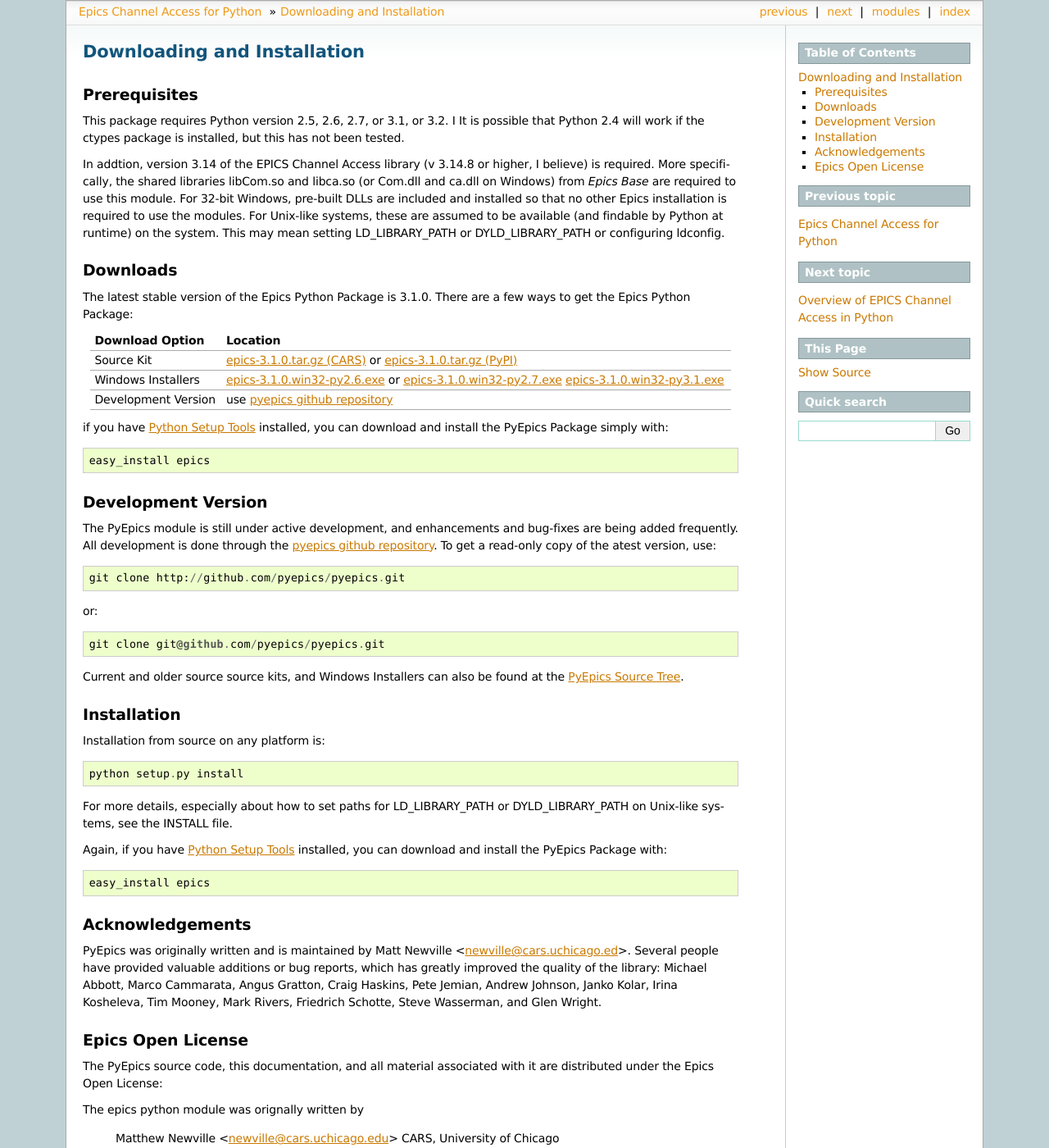
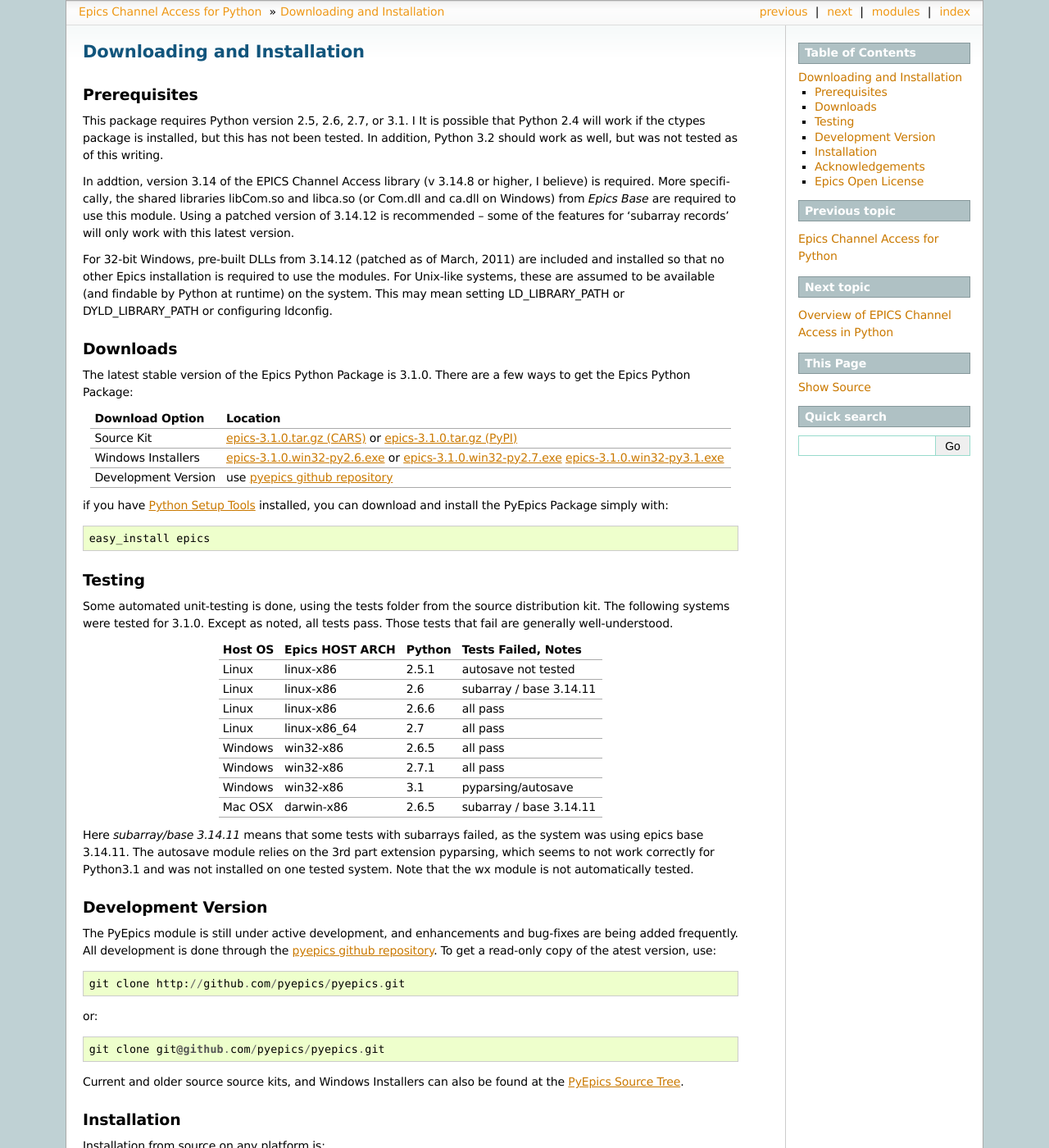
Before and after one commit to pyepics/pyepics, a Sphinx documentation site: the page built from doc/installation.rst, in a window 1280 px wide and 1400 px high. Shown: the whole window at 82% size. Built offline with Sphinx 7.4.7, drawn with Linux system fonts in a browser that asks for light colours; formulas are drawn with MathJax 3; the version number is read from the project's files by our own code.

Commit message:
added test results

```diff
--- a/doc/installation.rst
+++ b/doc/installation.rst
@@ -5,18 +5,23 @@
 Prerequisites
 ~~~~~~~~~~~~~~~
 
-This package requires Python version 2.5, 2.6, 2.7, or 3.1, or 3.2.  I
-It is possible that Python 2.4 will work if the ctypes package is
-installed, but this has not been tested.
+This package requires Python version 2.5, 2.6, 2.7, or 3.1.  I It is
+possible that Python 2.4 will work if the ctypes package is installed, but
+this has not been tested.  In addition, Python 3.2 should work as well, but
+was not tested as of this writing.
 
 In addtion, version 3.14 of the EPICS Channel Access library (v 3.14.8 or
 higher, I believe) is required.  More specifically, the shared libraries
 libCom.so and libca.so (or Com.dll and ca.dll on Windows) from *Epics Base*
-are required to use this module.  For 32-bit Windows, pre-built DLLs are
-included and installed so that no other Epics installation is required to
-use the modules.  For Unix-like systems, these are assumed to be available
-(and findable by Python at runtime) on the system. This may mean setting
-LD_LIBRARY_PATH or DYLD_LIBRARY_PATH or configuring ldconfig.
+are required to use this module.  Using a patched version of 3.14.12 is
+recommended -- some of the features for 'subarray records' will only work
+with this latest version.
+
+For 32-bit Windows, pre-built DLLs from 3.14.12 (patched as of March, 2011)
+are included and installed so that no other Epics installation is required
+to use the modules.  For Unix-like systems, these are assumed to be
+available (and findable by Python at runtime) on the system. This may mean
+setting LD_LIBRARY_PATH or DYLD_LIBRARY_PATH or configuring ldconfig.
 
 Downloads
 ~~~~~~~~~~~~~
@@ -51,6 +56,41 @@
 the PyEpics Package simply with::
 
    easy_install epics
+
+
+Testing
+~~~~~~~~~~~~~
+
+Some automated unit-testing is done, using the tests folder from the source
+distribution kit.   The following systems were tested for 3.1.0.   Except
+as noted, all tests pass.  Those tests that fail are generally well-understood.
+
++-----------+-----------------+------------+-----------------------------+
+|  Host OS  | Epics HOST ARCH |  Python    |   Tests Failed, Notes       |
++===========+=================+============+=============================+
+|   Linux   |  linux-x86      |   2.5.1    |   autosave not tested       |
++-----------+-----------------+------------+-----------------------------+
+|   Linux   |  linux-x86      |   2.6      |   subarray  / base 3.14.11  |
++-----------+-----------------+------------+-----------------------------+
+|   Linux   |  linux-x86      |   2.6.6    |   all pass                  |
++-----------+-----------------+------------+-----------------------------+
+|   Linux   |  linux-x86_64   |   2.7      |   all pass                  |
++-----------+-----------------+------------+-----------------------------+
+| Windows   |   win32-x86     |  2.6.5     |   all pass                  |
++-----------+-----------------+------------+-----------------------------+
+| Windows   |   win32-x86     |  2.7.1     |   all pass                  |
++-----------+-----------------+------------+-----------------------------+
+| Windows   |   win32-x86     |  3.1       |   pyparsing/autosave        |
++-----------+-----------------+------------+-----------------------------+
+| Mac OSX   |  darwin-x86     | 2.6.5      |   subarray / base 3.14.11   |
++-----------+-----------------+------------+-----------------------------+
+
+
+Here *subarray/base 3.14.11* means that some tests with subarrays
+failed, as the system was using epics base 3.14.11.  The autosave module
+relies on the 3rd part extension pyparsing, which seems to not work
+correctly for Python3.1 and was not installed on one tested system.
+Note that the wx module is not automatically tested.
 
 
 Development Version
```
